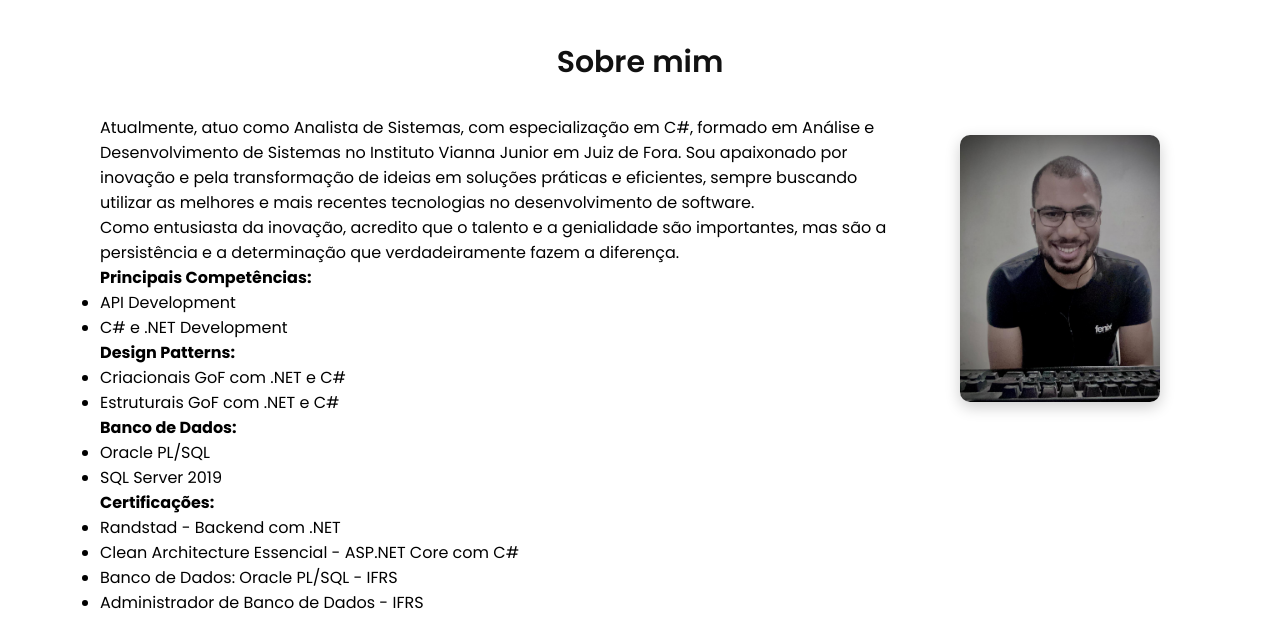
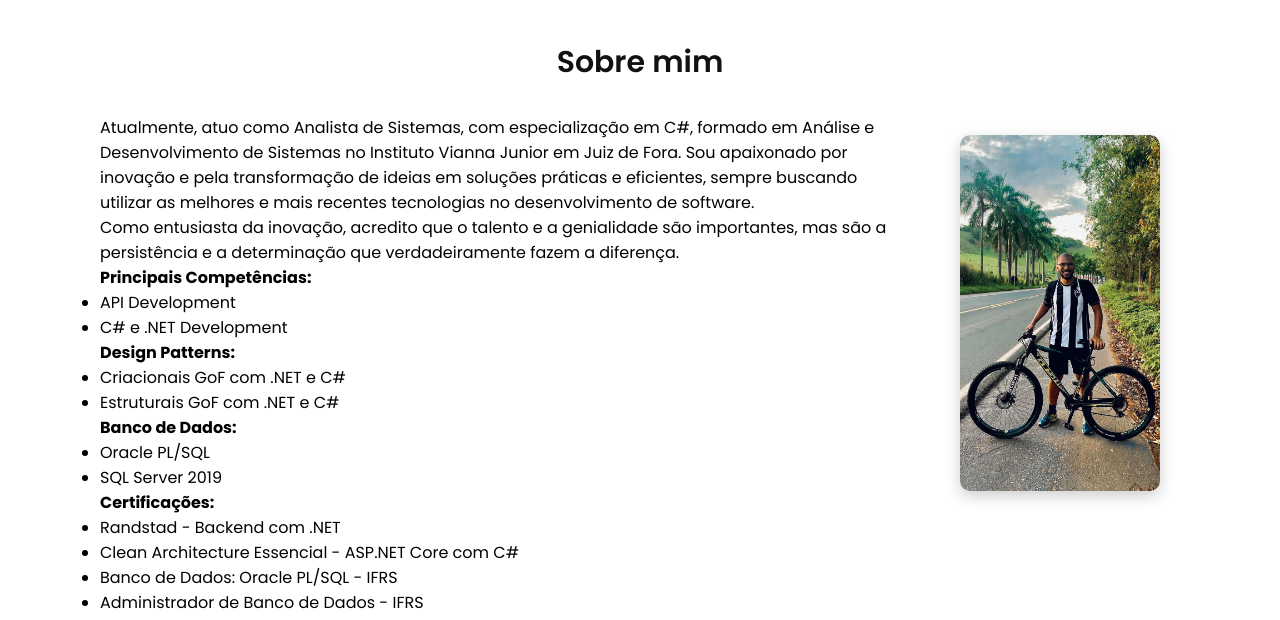
Before and after one commit to Geeh17/Portfolio, a plain HTML site: page index.html in a window 1280 px wide. Shown: the part 860-1480 px from the top of the page. Drawn offline with nearby package versions, Linux system fonts and the light colour scheme; no server answers.

Commit message:
Mudança da imagem do sobre mim

```diff
--- a/index.html
+++ b/index.html
@@ -74,7 +74,7 @@
             </a>
         </div>
         <div class="w50">
-            <img data-anime="left" src="image/imgCentro.jpeg" width="200" class="img img-th" alt="Geraldo Luiz">
+            <img data-anime="left" src="image/img.jpeg" width="200" class="img img-th" alt="Geraldo Luiz">
         </div>
     </div>
 </section>
```
Also changed, not shown: image/img.jpeg (added), image/imgCentro.jpeg (deleted).
